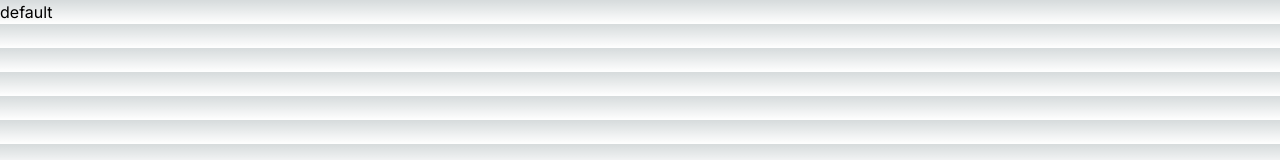
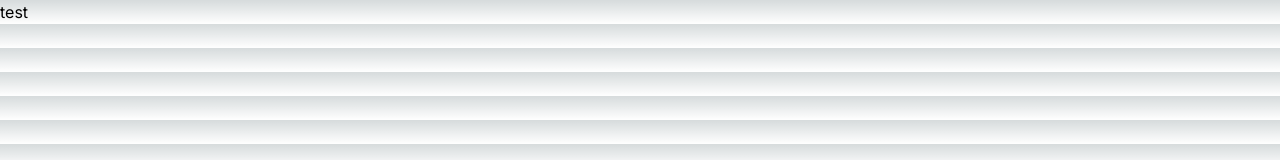
Before and after one commit to granen32/mono-repo, a Next.js app: page / in a window 1280 px wide. Shown: the top 160 px of the page. Built offline with nearby package versions, Linux system fonts and the light colour scheme.

Commit message:
default next setting

```diff
--- a/app/page.tsx
+++ b/app/page.tsx
@@ -1,5 +1,6 @@
 
 import type { Metadata } from "next";
+import Link from "next/link";
 
 export const metadata: Metadata = {
   title: "leferi default title",
@@ -7,5 +8,5 @@ export const metadata: Metadata = {
 };
 
 export default function Page() {
-  return <main>default</main>;
+  return <main><Link href="/test">test</Link></main>;
 }
```
